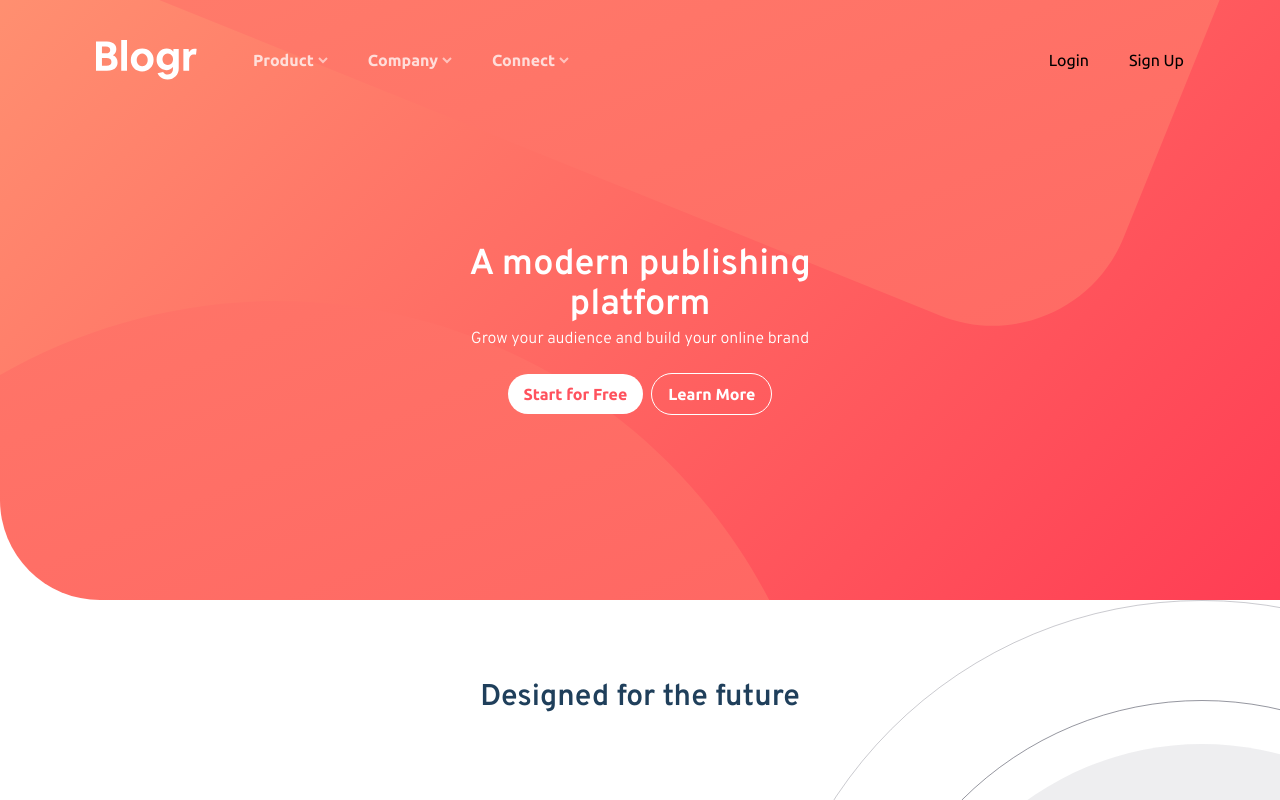
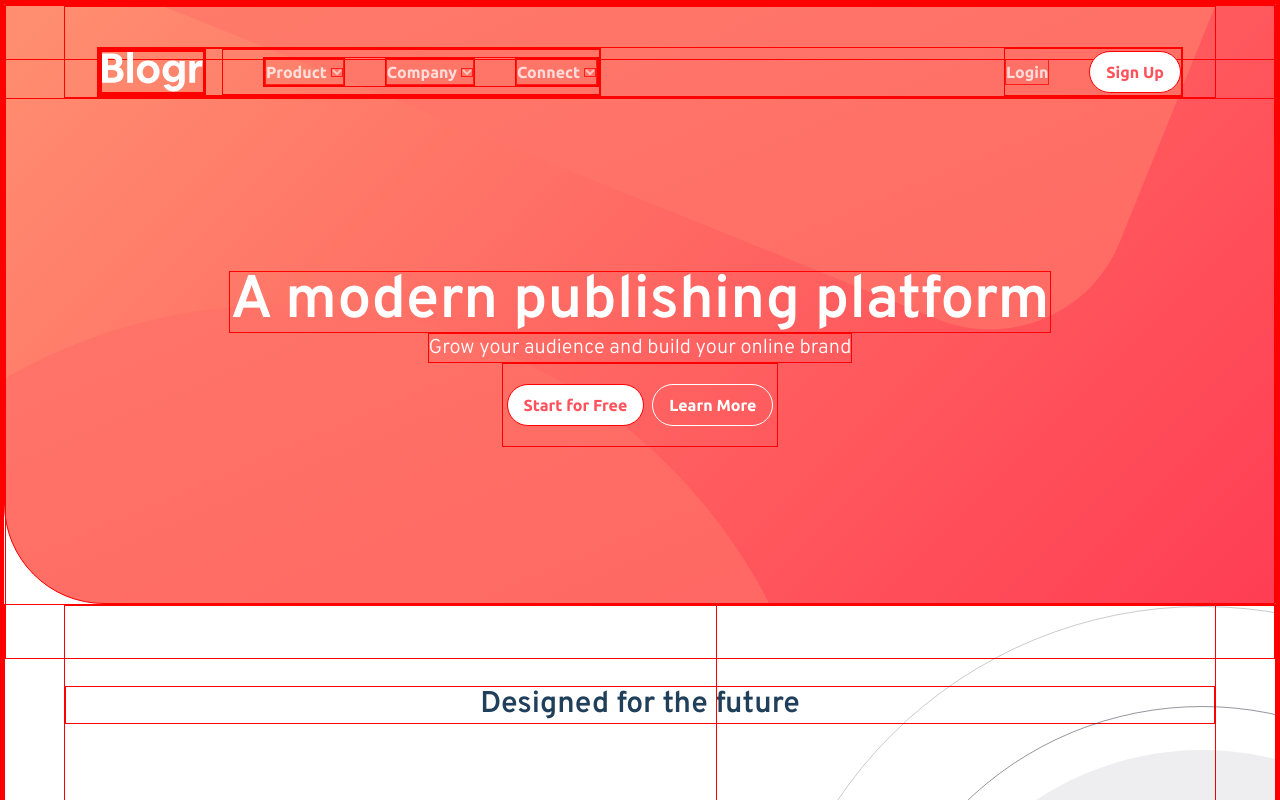
Before and after one commit to ckeller22/blogr-landing-page, a React (Create React App) app: page / in a window 1280 px wide. Shown: the top 800 px of the page. Built offline with nearby package versions, Linux system fonts and the light colour scheme.

Commit message:
work on mobile menu

```diff
--- /dev/null
+++ b/src/components/MobileMenu.js
@@ -0,0 +1,28 @@
+import MobileMenuItem from "./MobileMenuItem";
+import navigation from "../data/navigation";
+
+const MobileMenu = () => {
+  const primaryLinks = navigation.map((item) => {
+    return <MobileMenuItem item={item} />;
+  });
+
+  return (
+    <div className="absolute filter drop-shadow-xl bg-white rounded-md  w-5/6 font-semibold font-overpass mx-auto transition-all duration-200">
+      <ul className="flex flex-col  pt-2">{primaryLinks}</ul>
+      <hr></hr>
+      <div className="flex flex-col my-3">
+        <a href="/" className="flex justify-center mx-auto my-2">
+          Login
+        </a>
+        <button
+          type="button"
+          className=" mx-auto bg-background-gradient text-white font-bold px-8 py-2 rounded-full my-2"
+        >
+          Sign Up
+        </button>
+      </div>
+    </div>
+  );
+};
+
+export default MobileMenu;
--- /dev/null
+++ b/src/components/MobileMenuItem.js
@@ -0,0 +1,16 @@
+import dropDownArrowDark from "../images/icon-arrow-dark.svg";
+
+const MobileMenuItem = (props) => {
+  return (
+    <div className="flex justify-center">
+      <li className="flex my-4 items-center ">
+        <a href="/" className="flex items-center">
+          {props.item.title}
+          <img className="ml-2" src={dropDownArrowDark} alt="dropdown arrow" />
+        </a>
+      </li>
+    </div>
+  );
+};
+
+export default MobileMenuItem;
--- a/src/components/Nav.js
+++ b/src/components/Nav.js
@@ -1,15 +1,28 @@
 import React, { useState } from "react";
 import brandLogo from "../images/logo.svg";
 import hamburgerMenu from "../images/icon-hamburger.svg";
+import closeIcon from "../images/icon-close.svg";
 import navigation from "../data/navigation";
 import NavItem from "./NavItem";
+import MobileMenu from "./MobileMenu";
 
 const Nav = () => {
   const [navLinks, setNavLinks] = useState(navigation);
+  const [open, setOpen] = useState(false);
 
   const primaryLinks = navigation.map((link) => {
     return <NavItem title={link.title} />;
   });
+
+  const updateMenuIcon = () => {
+    setOpen(!open);
+    var icon = document.getElementById("menu-icon");
+    if (!open) {
+      icon.src = closeIcon;
+    } else {
+      icon.src = hamburgerMenu;
+    }
+  };
 
   return (
     <nav className="">
@@ -17,8 +30,8 @@ const Nav = () => {
         <div className="flex justify-between">
           {/* Logo */}
           <div className="flex space-x-4">
-            <div>
-              <a href="/" className="flex items-center">
+            <div className="flex items-center">
+              <a href="/" className="">
                 <img className="w-18 h-auto" src={brandLogo} alt="Brand Logo" />
               </a>
             </div>
@@ -31,19 +44,23 @@ const Nav = () => {
           </div>
           {/* Secondary Nav */}
           <div className="hidden md:flex items-center space-x-10">
-            <button type="button">Login</button>
-            <button type="button">Sign Up</button>
+            <button type="button" className="btn-nav transition duration-200">
+              Login
+            </button>
+            <button type="button" className="btn-white">
+              Sign Up
+            </button>
           </div>
           {/* Mobile Button*/}
           <div className="md:hidden flex items-center">
-            <button type="button">
-              <img src={hamburgerMenu} alt="Hamburger Menu" />
+            <button type="button" onClick={updateMenuIcon}>
+              <img id="menu-icon" src={hamburgerMenu} alt="Hamburger Menu" />
             </button>
           </div>
         </div>
       </div>
       {/* Mobile Menu */}
-      <div className="hidden">Mobile menu goes here</div>
+      {open && <MobileMenu />}
     </nav>
   );
 };
--- a/src/components/NavItem.js
+++ b/src/components/NavItem.js
@@ -2,8 +2,11 @@ import dropDownArrow from "../images/icon-arrow-light.svg";
 
 const NavItem = (props) => {
   return (
-    <li className=" opacity-75 hover:opacity-100">
-      <button className="text-white font-bold  flex items-center" href="/">
+    <li className="">
+      <button
+        className="btn-nav flex items-center transition duration-200 relative"
+        href="/"
+      >
         {props.title}
         <img className="ml-1 " src={dropDownArrow} alt="dropdown arrow"></img>
       </button>
--- a/src/components/Showcase.js
+++ b/src/components/Showcase.js
@@ -6,17 +6,14 @@ const Showcase = () => {
     <section className="showcase bg-fixed">
       <Nav />
       <div className="overlay -mt-10 flex flex-col items-center justify-center text-center ">
-        <h1 className="font-bold text-4xl text-white max-w-sm">
+        <h1 className="font-bold text-4xl text-white max-w-sm md:max-w-none md:text-6xl">
           A modern publishing platform
         </h1>
-        <p className="text-white max-w-sm">
+        <p className="text-white max-w-sm md:text-xl md:max-w-none">
           Grow your audience and build your online brand
         </p>
         <div className="flex items-center">
-          <button
-            type="button"
-            className="text-center bg-white rounded-full mx-1 my-5 py-2 px-4 text-light-red font-bold hover:bg-very-light-red hover:text-white transition duration-200"
-          >
+          <button type="button" className="btn-white mx-1 my-5 ">
             Start for Free
           </button>
           <button
--- a/src/index.css
+++ b/src/index.css
@@ -7,6 +7,16 @@
     .desktop-background {
       left: 56%;
     }
+  }
+}
+
+@layer components {
+  .btn-white {
+    @apply text-center bg-white rounded-full py-2 px-4 text-light-red font-bold hover:bg-very-light-red hover:text-white transition duration-300;
+  }
+
+  .btn-nav {
+    @apply text-white font-bold opacity-75 hover:opacity-100;
   }
 }
 
@@ -38,9 +48,9 @@
 }
 
 /* Debug borders */
-/* * {
+* {
   border: 1px solid red;
-} */
+}
 
 img {
   max-width: 100%;
--- a/tailwind.config.js
+++ b/tailwind.config.js
@@ -19,6 +19,8 @@ module.exports = {
       backgroundImage: {
         "desktop-editor-illustration":
           "url('./images/illustration-editor-desktop.svg')",
+        "background-gradient":
+          "linear-gradient(135deg, hsl(13, 100%, 72%), hsl(353, 100%, 62%))",
       },
     },
   },
```
